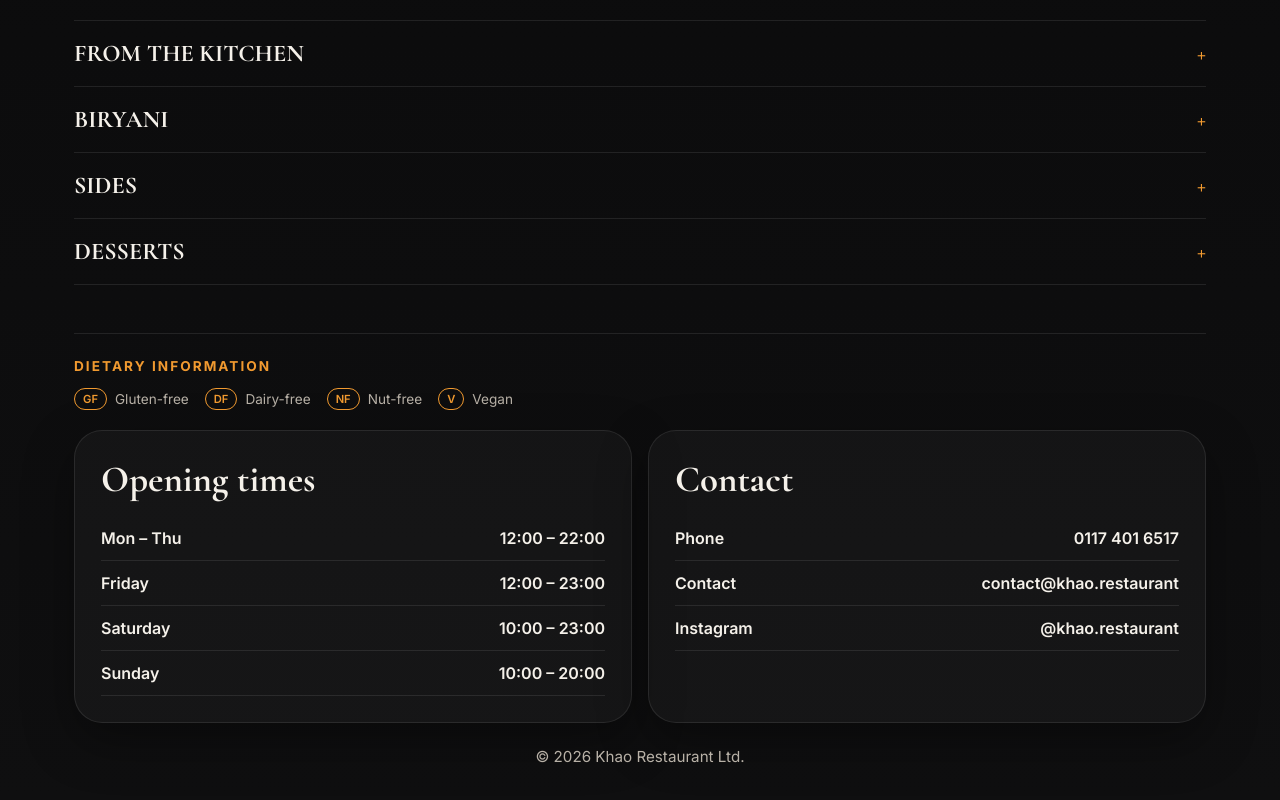
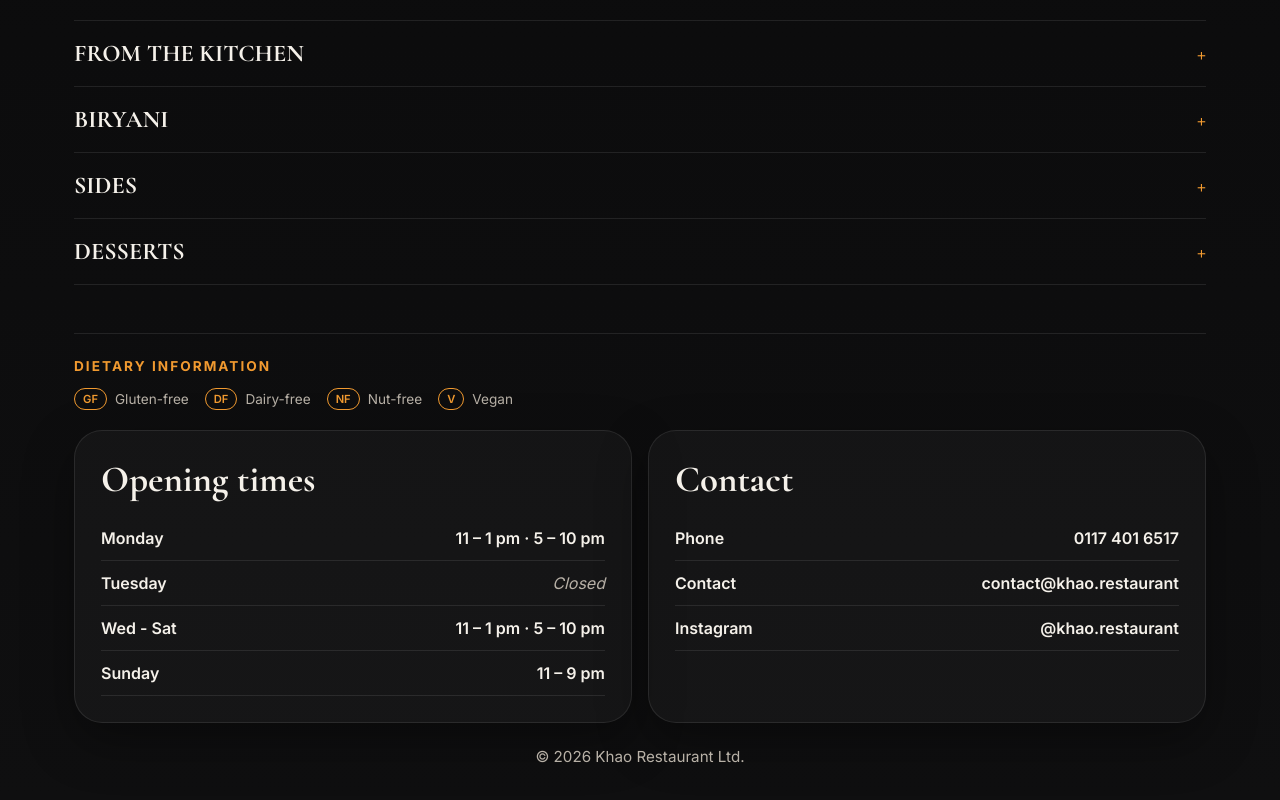
Before and after one commit to Sergeyvna/khao-restaurant, a React (Vite) app: page / in a window 1280 px wide. Shown: the part 1450-2250 px from the top of the page. Built offline with nearby package versions, Linux system fonts and the light colour scheme.

Commit message:
fix hours

```diff
--- a/src/components/InfoSection.jsx
+++ b/src/components/InfoSection.jsx
@@ -1,14 +1,14 @@
 const hours = [
-  { days: 'Mon – Thu', time: '12:00 – 22:00' },
-  { days: 'Friday',    time: '12:00 – 23:00' },
-  { days: 'Saturday',  time: '10:00 – 23:00' },
-  { days: 'Sunday',    time: '10:00 – 20:00' },
+  { day: 'Monday',    times: ['11 – 1 pm', '5 – 10 pm'] },
+  { day: 'Tuesday',   times: ['Closed'] },
+  { day: 'Wed - Sat', times: ['11 – 1 pm ', '5 – 10 pm'] },
+  { day: 'Sunday',    times: ['11 – 9 pm'] },
 ]
 
 const contactDetails = [
-  { label: 'Phone',        value: '0117 401 6517' },
-  { label: 'Contact',        value: 'contact@khao.restaurant' },
-  { label: 'Instagram',    value: '@khao.restaurant' },
+  { label: 'Phone',     value: '0117 401 6517' },
+  { label: 'Contact',   value: 'contact@khao.restaurant' },
+  { label: 'Instagram', value: '@khao.restaurant' },
 ]
 
 export default function InfoSection() {
@@ -19,12 +19,23 @@ export default function InfoSection() {
           <h2>Opening times</h2>
         </div>
         <ul>
-          {hours.map(({ days, time }) => (
-            <li key={days}>
-              <span>{days}</span>
-              <span>{time}</span>
-            </li>
-          ))}
+          {hours.map(({ day, times }) => {
+            const isClosed = times.length === 1 && times[0] === 'Closed'
+            return (
+              <li key={day}>
+                <span>{day}</span>
+                <span
+                  style={{
+                    color: isClosed ? 'var(--muted)' : 'var(--text)',
+                    fontStyle: isClosed ? 'italic' : 'normal',
+                    fontWeight: isClosed ? 400 : 600,
+                  }}
+                >
+                  {times.join('  ·  ')}
+                </span>
+              </li>
+            )
+          })}
         </ul>
       </div>
 
```
